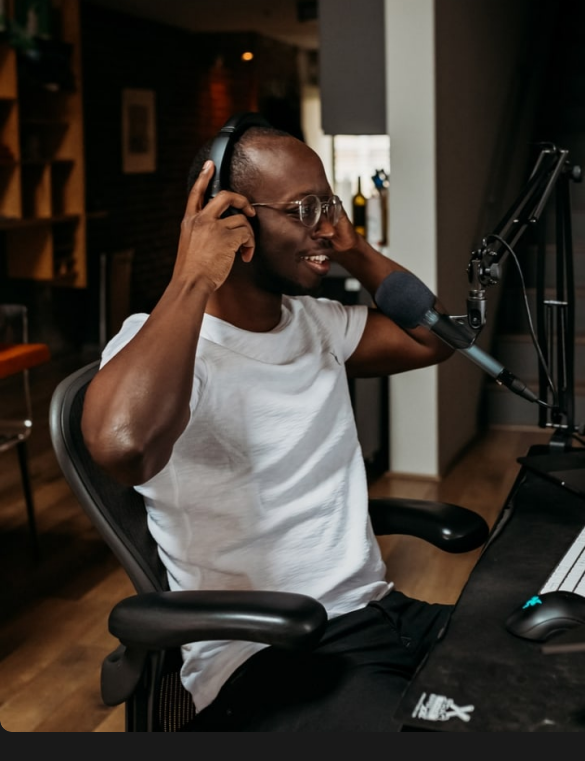
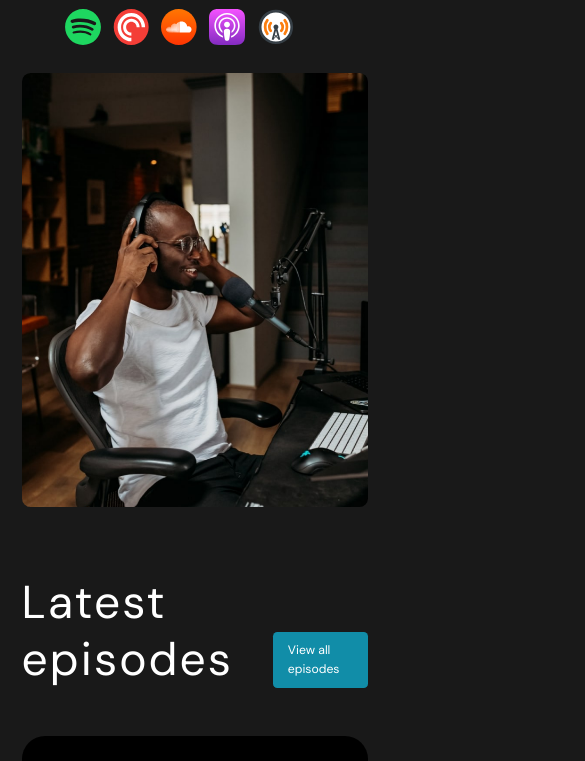
Before and after one commit to CrusaderDen/Landing_Castaway, a plain HTML site: page index.html in a window 390 px wide. Shown: the part 301-1062 px from the top of the page, 585 px wide, since content can reach past the window. Drawn offline with Linux system fonts and the light colour scheme.

Commit message:
Add responce

```diff
--- a/index.html
+++ b/index.html
@@ -154,7 +154,7 @@
               </div>
             </div>
           </div>
-          <div class="meet__icon-subtitle title-5">Meet your host</div>
+          <div class="title-5 meet__icon-subtitle">Meet your host</div>
           <div class="meet__title title-2">Jacob Paulaner</div>
           <div class="meet__text paragraph">
             Jacob has a background in audio engineering, and has been podcasting
--- a/sass/_01-Header.sass
+++ b/sass/_01-Header.sass
@@ -4,12 +4,20 @@
    align-items: center
    height: 12rem
    margin-bottom: 4rem
+   @include res(point-3)
+      height: 12rem
+      margin-bottom: 0rem
    &__logo
       transform: translate(-1.9rem, 0)
+      @include res(point-3)
+         transform: translate(0, 0)
+         margin: 0 auto
    &__img
       display: block
       width: 16rem
 .nav
+   @include res(point-3)
+      display: none
    &__list
       display: flex
       gap: 4rem
--- a/sass/_02-Intro.sass
+++ b/sass/_02-Intro.sass
@@ -1,23 +1,44 @@
 .intro
    display: flex
    margin-bottom: 9.3rem
+   @include res(point-3)
+      flex-direction: column-reverse
    &__img
       height: 87.3rem
       border-radius: 1.2rem
+      @include res(point-1)
+         height: 60.3rem
+      @include res(point-3)
+         object-fit: cover
    &__right-side
       padding: 29.4rem 6rem 0 6rem
+      @include res(point-1)
+         padding-top: 10rem
+      @include res(point-2)
+         padding-top: 6rem
+      @include res(point-3)
+         padding-top: 0
    &__title
       margin-bottom: 9rem
+      @include res(point-3)
+         margin-bottom: 3rem
+         font-size: 6rem
    &__text
       font-size: 1.5rem
       line-height: 2.4rem
       margin-bottom: 1.6rem
+      @include res(point-3)
+         font-size: 2rem
    &__icons-group
       display: flex
       gap: 1.7rem
+      @include res(point-3)
+         margin-bottom: 3rem
 
 .icons-group
    &__link
       width: 3.2rem
+      @include res(point-3)
+         width: 5rem
       &:hover
          transform: translate(0, -.5rem)
--- a/sass/_03-Episodes.sass
+++ b/sass/_03-Episodes.sass
@@ -1,5 +1,7 @@
 .episodes
    margin-bottom: 26rem
+   @include res(point-3)
+      margin-bottom: 10rem
    &__topic
       display: flex
       justify-content: space-between
@@ -12,17 +14,30 @@
    border-radius: 3.2rem
    padding: 4rem
    display: flex
+   @include res(point-3)
+      flex-direction:  column-reverse
    &:not(:last-child)
          margin-bottom: 6rem
+         @include res(point-3)
+            margin-bottom: 4rem
    &__img
       display: inline-block
       height: 46.5rem
+      @include res(point-3)
+         height: 30rem
+         object-fit: cover
+         margin-top: 3rem
    &__right-side
       padding: .75rem 2.1rem 0 5.3rem
    &__episode-type
       margin-bottom: 4.8rem
+      @include res(point-3)
+         margin-bottom: 2rem
    &__episode-number
       margin-bottom: 1.8rem
+      @include res(point-3)
+         display: inline-block
+         margin-left: 5rem
    &__episode-title
       margin-bottom: 2.8rem
    &__episode-text
--- a/sass/_04-Meet.sass
+++ b/sass/_04-Meet.sass
@@ -4,15 +4,25 @@
    align-items: center
    gap: 6rem
    margin-bottom: 20.1rem
+   @include res(point-2)
+      flex-direction: column
+      margin-bottom: 10rem
    &__img
       height: 74.3rem
       border-radius: 1.2rem
+      @include res(point-3)
+         height: 50rem
    &__left-side
       padding-right: 3.4rem
    &__icon-arrow
       margin-bottom: 2rem
+
+
    &__title
       margin-bottom: 2.8rem
    &__text
       &:not(:last-child)
          margin-bottom: 3.3rem
+   &__icon-subtitle
+      @include res(point-3)
+         // display: inline-block
--- a/sass/_05-Subscribe.sass
+++ b/sass/_05-Subscribe.sass
@@ -6,18 +6,31 @@
    background-color: $c-black
    border-radius: 3.2rem
    margin-bottom: 20rem
+   @include res(point-2)
+      flex-direction: column
+      padding: 2rem
+      align-items: flex-start
    &__left-side
       padding-right: 15.1rem
       padding-left: 6rem
       width: 64.2rem
+      @include res(point-2)
+      padding: 0
+      display: block
    &__right-side
       width: 52.2rem
       padding-right: 6rem
+   &__title
+      @include res(point-2)
+         margin-bottom: 2rem
+
+
+
+
 
 .form
    display: flex
    flex-direction: column
-   flex-grow: 1 1
    input
       width: 52.2rem
       height: 8.2rem
@@ -28,6 +41,8 @@
       font-size: 2.4rem
       color: $c-white
       padding-left: 1.9rem
+      @include res(point-2)
+         width: 80rem
       &::placeholder
          font-size: 2.4rem
    &__name
@@ -38,3 +53,5 @@
 
    &__btn
       align-self: flex-start
+      @include res(point-2)
+         padding: 3rem 20rem
--- a/sass/_07-Footer.sass
+++ b/sass/_07-Footer.sass
@@ -1,6 +1,8 @@
 .footer
    display: flex
    margin-bottom: 12.7rem
+   @include res(point-3)
+      display: block
    &__logo
       margin-bottom: 2.3rem
    &__logo-img
@@ -15,8 +17,13 @@
    &__logo-column
       display: inline-block
       transform: translate(1.9rem, 0)
+      @include res(point-3)
+         display: inline
+         text-align: center
    &__link-column
       display: inline-block
+      @include res(point-3)
+         text-align: center
    &__list
       display: flex
       flex-direction: column
@@ -25,6 +32,8 @@
          margin-bottom: 1rem
 .icons-group-footer
    display: inline-block
+   @include res(point-3)
+      display: block
    &__link
       &:not(:last-child)
          margin-right: 1.7rem
--- a/sass/_base.sass
+++ b/sass/_base.sass
@@ -4,9 +4,22 @@ $c-dark-grey: #191919
 $c-blue: #118DA8
 $c-yellow: #FCFF51
 
+@mixin res ($breakpoint)
+   @if $breakpoint == point-3
+      @media only screen and (max-width: 710px)
+         @content
+   @if $breakpoint == point-2
+      @media only screen and (max-width: 900px)
+         @content
+   @if $breakpoint == point-1
+      @media only screen and (max-width: 1180px)
+         @content
 html
    font-size: 62.5%
-
+   @include res(point-1)
+      font-size: 50%
+   @include res(point-2)
+      font-size: 45%
 *,::after,::before
    margin: 0
    padding: 0
@@ -28,14 +41,17 @@ body
    background-color: $c-dark-grey
 
 .container
-   max-width: 130rem
+   max-width: 133rem
    margin: 0 auto
+   padding: 0 3rem
 
 // БЭМ-блоки
 .navigation
    font-size: 1.7rem
    line-height: 2.7rem
    transition: 0.3s all ease
+   @include res(point-2)
+      font-size: 2.5rem
    &:hover
       color: $c-blue
       transform: translate(0, -0.5rem)
@@ -44,6 +60,9 @@ body
    font-size: 7rem
    line-height: 8.8rem
    letter-spacing: 0.32rem
+   @include res(point-3)
+      font-size: 5rem
+      line-height: 6rem
 
 .title-2
    font-size: 6.4rem
@@ -54,6 +73,8 @@ body
    font-size: 6.4rem
    line-height: 7rem
    letter-spacing: 0.256rem
+   @include res(point-2)
+      font-size: 4rem
 
 .title-4
    display: inline-block
```
Also changed, not shown: css/style.css, sass/_utils.sass (line endings or trailing spaces), sass/style.sass (line endings or trailing spaces), 1 other file.
